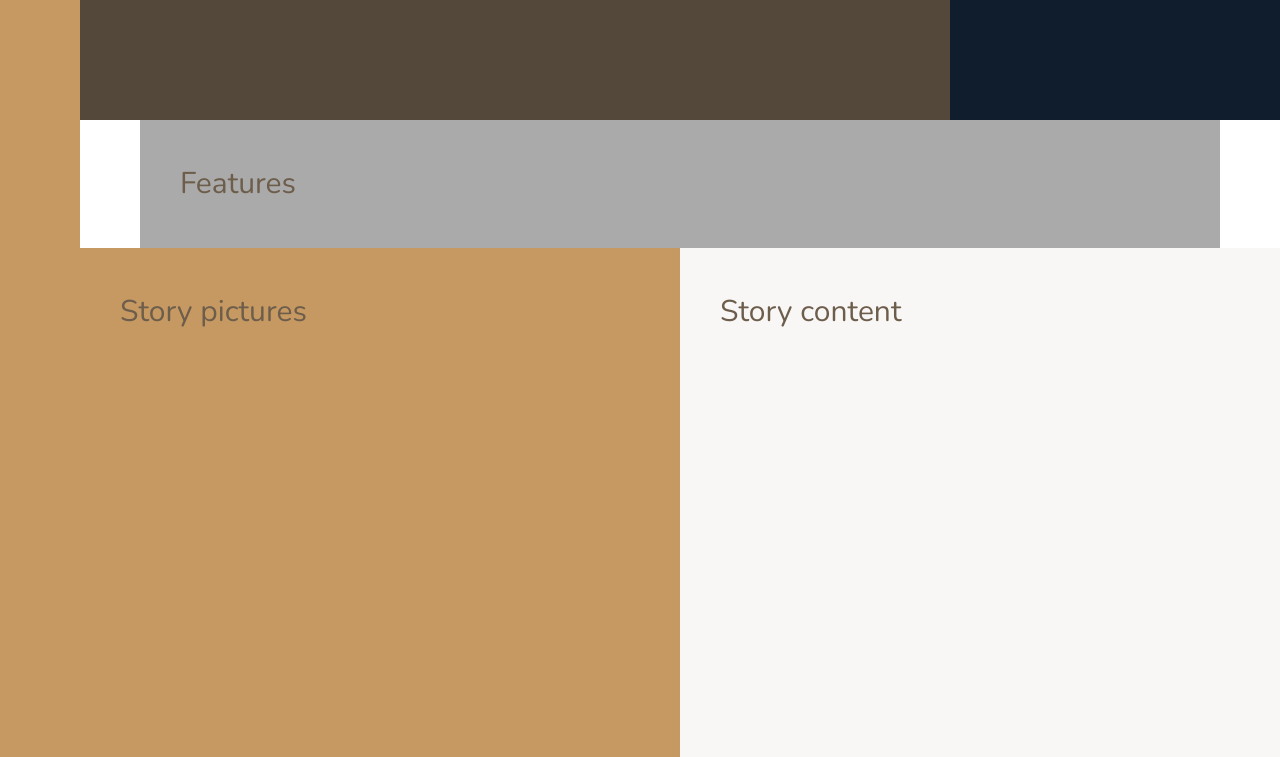
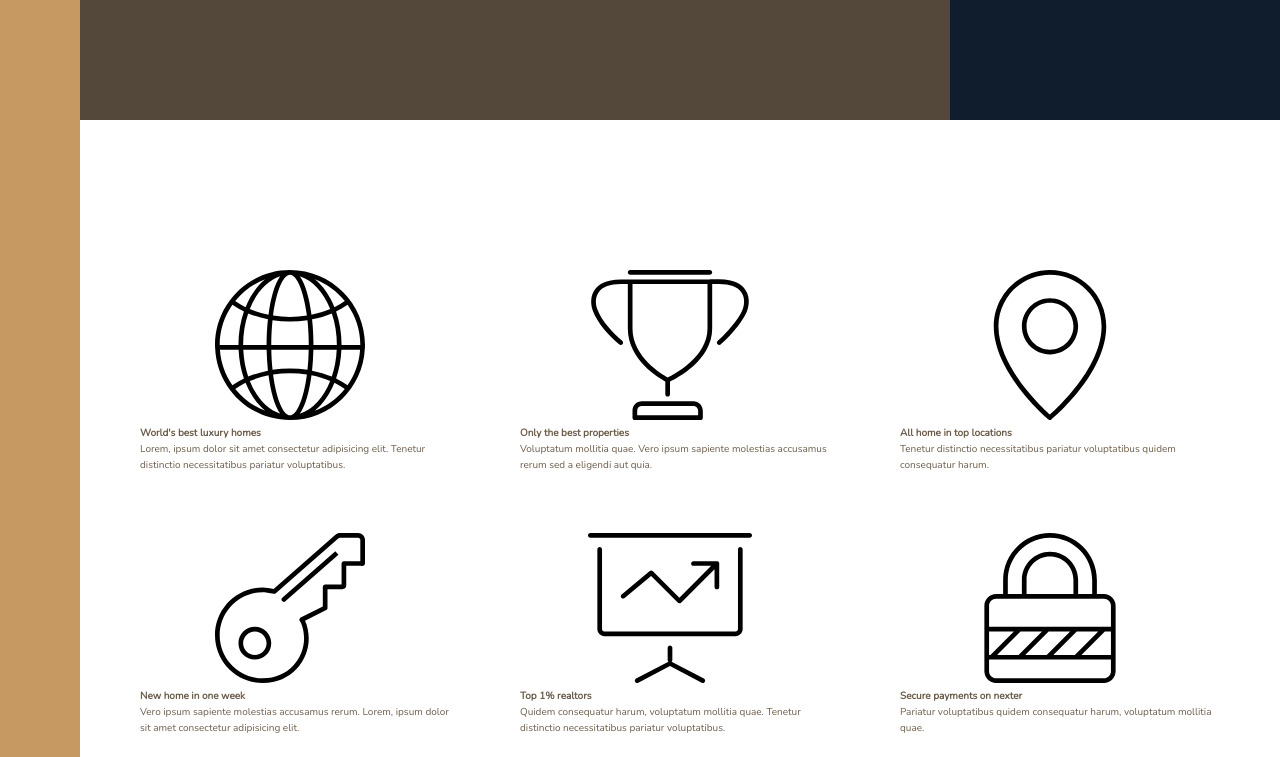
Before and after one commit to MDMwakulo/Nexter, a website: page index.html in a window 1280 px wide. Shown: the part 520-1277 px from the top of the page. Drawn offline with nearby package versions, Linux system fonts and the light colour scheme.

Commit message:
Building the Features Section - Part 1

```diff
--- a/index.html
+++ b/index.html
@@ -25,7 +25,53 @@
         </div>
 
         <section class="features">
-            Features
+            <div class="feature">
+                <svg class="feature__icon">
+                    <use xlink:href="img/sprite.svg#icon-global"></use>
+                </svg>
+                <h4 class="heading-4">World's best luxury homes</h4>
+                <p class="feature__text">Lorem, ipsum dolor sit amet consectetur adipisicing elit. Tenetur distinctio necessitatibus pariatur voluptatibus.</p>
+            </div>
+
+            <div class="feature">
+                <svg class="feature__icon">
+                    <use xlink:href="img/sprite.svg#icon-trophy"></use>
+                </svg>
+                <h4 class="heading-4">Only the best properties</h4>
+                <p class="feature__text">Voluptatum mollitia quae. Vero ipsum sapiente molestias accusamus rerum sed a eligendi aut quia.</p>
+            </div>
+
+            <div class="feature">
+                <svg class="feature__icon">
+                    <use xlink:href="img/sprite.svg#icon-map-pin"></use>
+                </svg>
+                <h4 class="heading-4">All home in top locations</h4>
+                <p class="feature__text">Tenetur distinctio necessitatibus pariatur voluptatibus quidem consequatur harum.</p>
+            </div>
+
+            <div class="feature">
+                <svg class="feature__icon">
+                    <use xlink:href="img/sprite.svg#icon-key"></use>
+                </svg>
+                <h4 class="heading-4">New home in one week</h4>
+                <p class="feature__text">Vero ipsum sapiente molestias accusamus rerum. Lorem, ipsum dolor sit amet consectetur adipisicing elit.</p>
+            </div>
+
+            <div class="feature">
+                <svg class="feature__icon">
+                    <use xlink:href="img/sprite.svg#icon-presentation"></use>
+                </svg>
+                <h4 class="heading-4">Top 1% realtors</h4>
+                <p class="feature__text">Quidem consequatur harum, voluptatum mollitia quae. Tenetur distinctio necessitatibus pariatur voluptatibus.</p>
+            </div>
+
+            <div class="feature">
+                <svg class="feature__icon">
+                    <use xlink:href="img/sprite.svg#icon-lock"></use>
+                </svg>
+                <h4 class="heading-4">Secure payments on nexter</h4>
+                <p class="feature__text">Pariatur voluptatibus quidem consequatur harum, voluptatum mollitia quae.</p>
+            </div>
         </section>
 
         <div class="story__pictures">
--- a/sass/_base.scss
+++ b/sass/_base.scss
@@ -38,14 +38,7 @@ body {
   display: grid;
   grid-template-rows: 80vh min-content 40vw repeat(3, min-content);
   grid-template-columns:
-    [sidebar-start] 8rem [sidebar-end full-start] minmax(
-      6rem,
-      1fr
-    ) [center-start] repeat(8, [col-start] minmax(min-content, 14rem) [col-end])
+    [sidebar-start] 8rem [sidebar-end full-start] minmax(6rem, 1fr)
+    [center-start] repeat(8, [col-start] minmax(min-content, 14rem) [col-end])
     [center-end] minmax(6rem, 1fr) [full-end];
-
-  & > * {
-    padding: 40px;
-    font-size: 3rem;
-  }
 }
--- a/sass/_features.scss
+++ b/sass/_features.scss
@@ -1,4 +1,9 @@
 .features {
-  background-color: $color-grey-light-2;
   grid-column: center-start / center-end;
+
+  margin: 15rem 0;
+
+  display: grid;
+  grid-template-columns: repeat(3, 1fr);
+  grid-gap: 6rem;
 }
```
Also changed, not shown: css/style.css.
